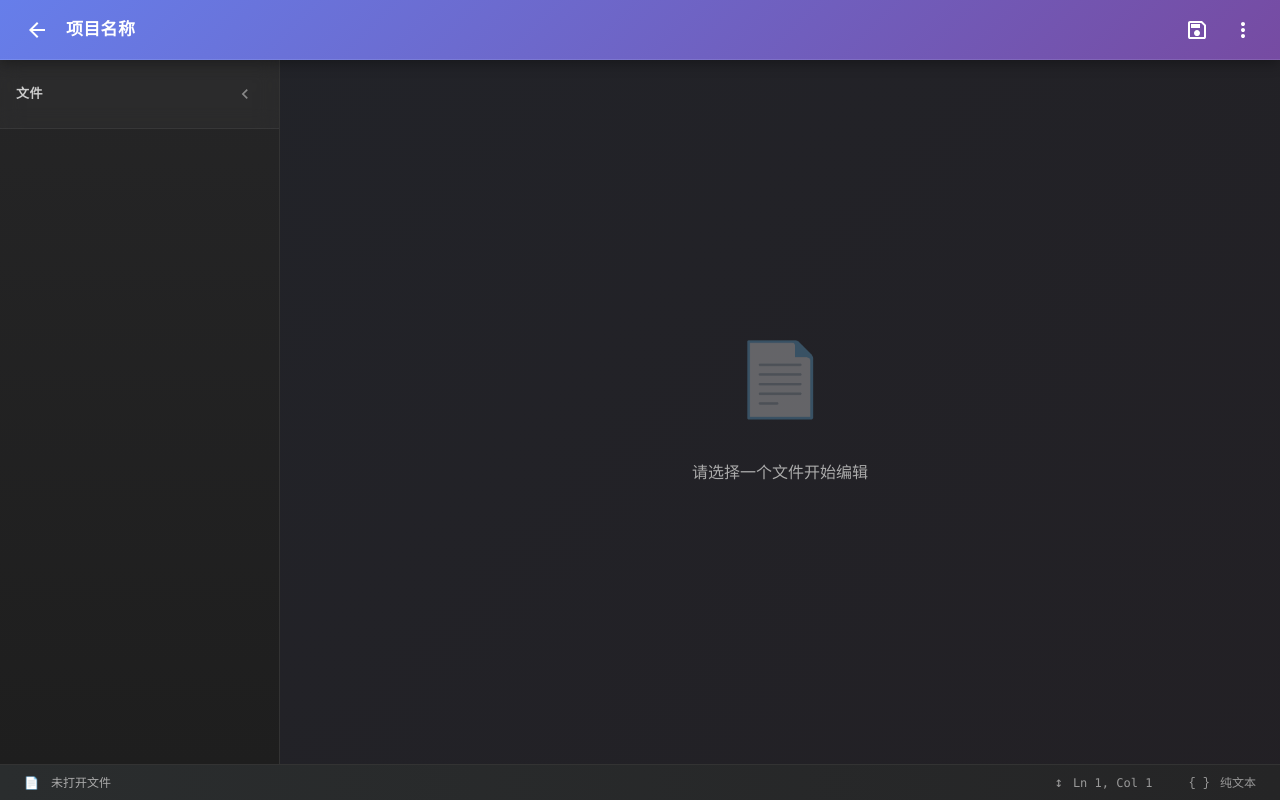
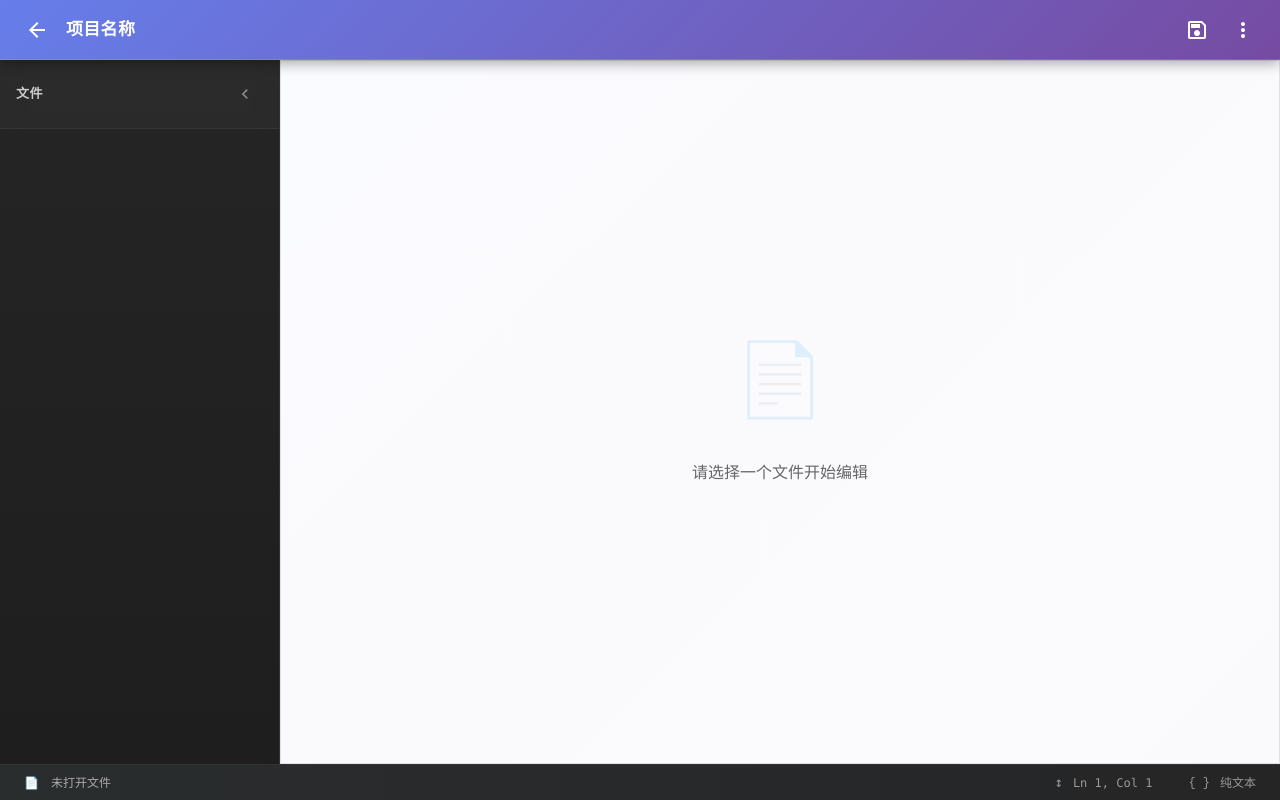
Before and after one commit to Yusir0419/yusir0419.github.io, a plain HTML site: page webide/editor.html in a window 1280 px wide. Drawn offline with Linux system fonts and the light colour scheme.

Commit message:
通过GitIDE更新项目文件

```diff
--- a/webide/css/editor.css
+++ b/webide/css/editor.css
@@ -240,7 +240,8 @@
     display: flex;
     flex-direction: column;
     overflow: hidden;
-    background: #1e1e1e;
+    background: #ffffff;
+    box-shadow: inset 0 0 0 1px rgba(0, 0, 0, 0.1);
 }
 
 #ace-editor {
@@ -262,8 +263,8 @@
     flex-direction: column;
     align-items: center;
     justify-content: center;
-    color: #888888;
-    background: linear-gradient(135deg, rgba(102, 126, 234, 0.05) 0%, rgba(118, 75, 162, 0.05) 100%);
+    color: #999999;
+    background: linear-gradient(135deg, rgba(102, 126, 234, 0.03) 0%, rgba(118, 75, 162, 0.03) 100%);
 }
 
 .editor-empty.hidden {
@@ -273,7 +274,7 @@
 .editor-empty .empty-icon {
     font-size: 72px;
     margin-bottom: 20px;
-    opacity: 0.3;
+    opacity: 0.2;
     animation: float 3s ease-in-out infinite;
 }
 
@@ -288,7 +289,7 @@
 
 .editor-empty .empty-text {
     font-size: 16px;
-    color: #aaaaaa;
+    color: #666666;
     font-weight: 500;
 }
 
```
